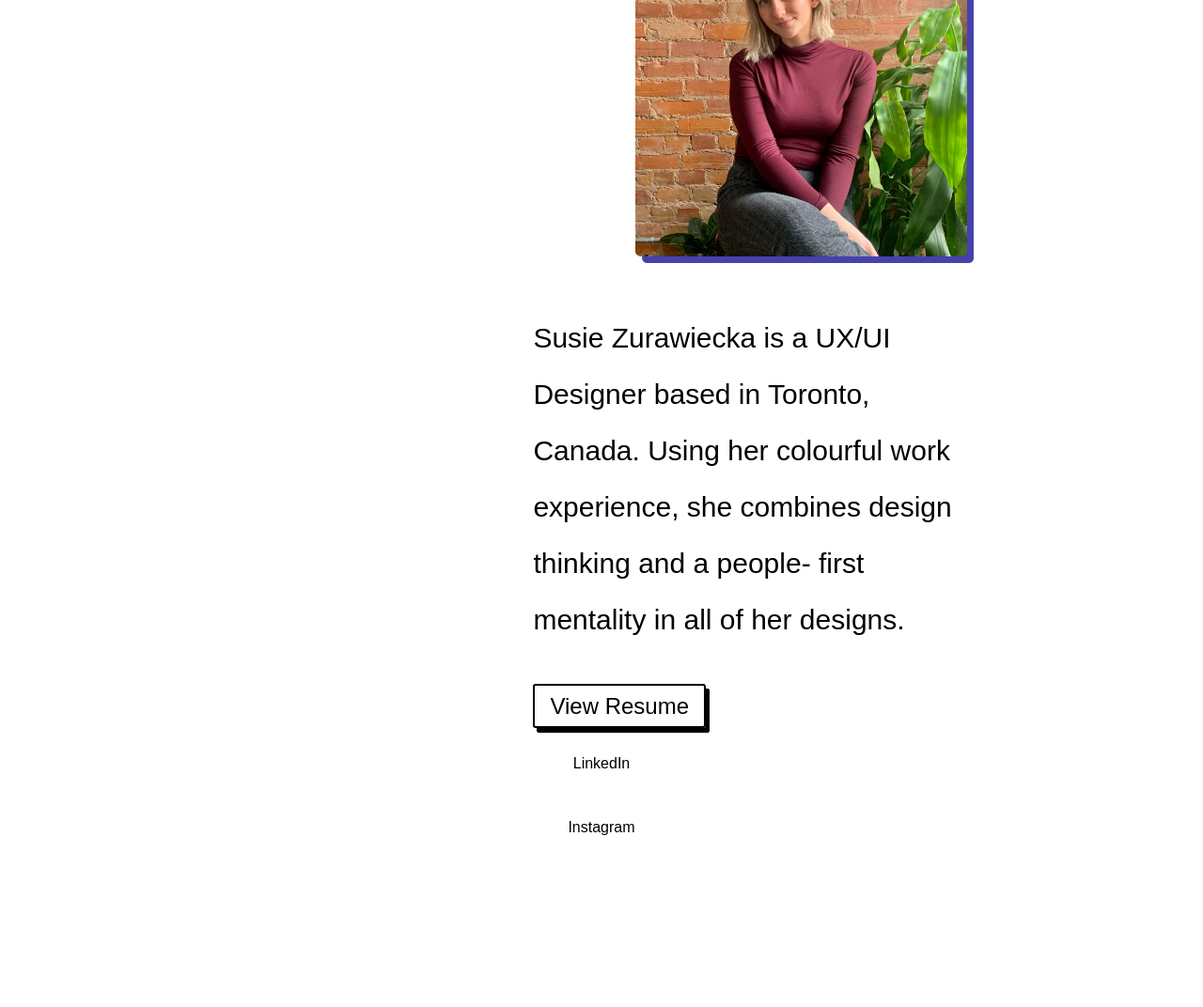
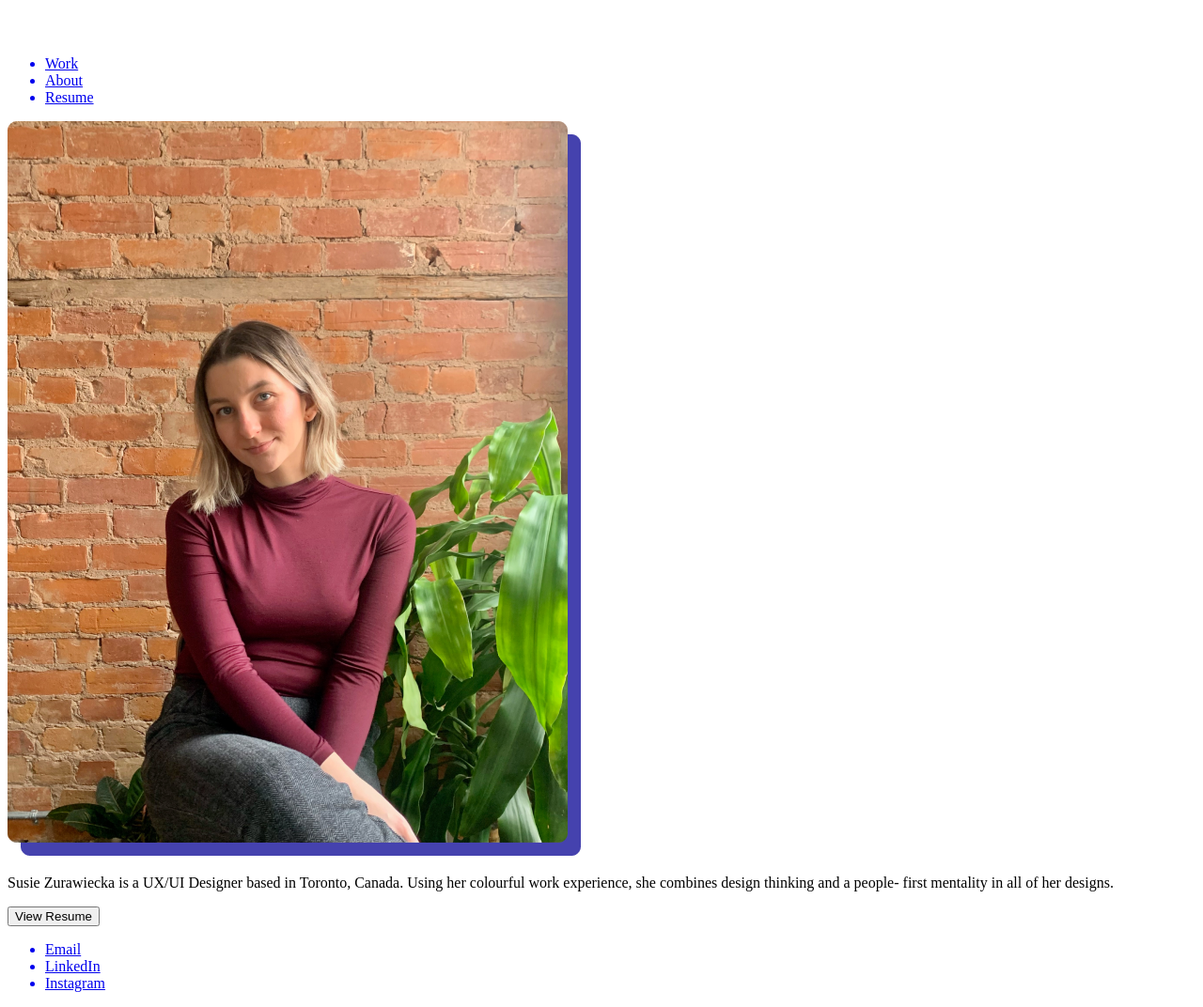
Before and after one commit to zuziazuraw/UX_UI_HW_17, a plain HTML site: page index.html in a window 1280 px wide. Shown: the part 360-1432 px from the top of the page at 94% size. Before the commit the page ends 1284 px from the top, so only its background shows below. Drawn offline with Linux system fonts and the light colour scheme; files that its build step writes are made by us from their sources; a web font is replaced by a local one.

Commit message:
html done

```diff
--- a/css/styles.css
+++ b/css/styles.css
@@ -1,16 +1,32 @@
 
 
+
+
+
+
+
+
+
+
+
+
+
+
+
+
+
+
+
+
+
+
+
+/*
 body {
     margin: 5px 10px 0px 10px;
     padding: 0;
   }
 
-/*NAVIGATION*/
-
-header{
-
-
-}
   .logo {
     float: left;
     width:135px;
@@ -93,7 +109,7 @@ header{
     float: right;
   }
 
-  /*TYPOGRAPHY*/
+
 
 
   h1 {
@@ -114,7 +130,7 @@ header{
 
 }
 
-  /*HERO*/
+
 
   .hey{
     display: inline-block;
@@ -157,7 +173,7 @@ aside {
 }
 
 
-/*BUTTON*/
+
 
 
 .button {
@@ -196,7 +212,7 @@ aside {
 button:focus{
   background-color:#635fd1;}
 
-  /*FOOTER*/
+
 
 
   footer {
@@ -231,3 +247,5 @@ height: 80px;
   @media screen and (min-width: 601px) {
     div.hey {
       font-size: 80px;
+
+  */
--- a/index.html
+++ b/index.html
@@ -1,4 +1,75 @@
 <!DOCTYPE html>
+<html lang="en">
+<head>
+    <link rel="stylesheet" href="https://use.typekit.net/kgk6jux.css">
+
+    <meta charset="UTF-8">
+    <meta name="viewport" content="width=device-width, initial-scale=1.0">
+
+    <link rel="stylesheet" href="styles.css">
+
+    <title>SZ PORTFOLIO</title>
+
+</head>
+<body>
+
+    <!-- Navigation------------------------>
+<header class="navigation">
+
+    <div class="inline-block logo">
+        <a href="#"><img src="images/Ellipse 2.png"></a>
+    </div>
+
+   <nav class="inline-block">
+    <ul>
+       <a href="#"><li>Work</li></a>
+       <a href="#"><li>About</li></a>
+       <a href="#"><li>Resume</li></a>
+    </ul>
+   </nav>
+</header>
+
+<!---Hero Section---------------------------->
+<section class="heroImg">
+
+    <div class="content"><img src="images/mypic.png">
+    <p>Susie Zurawiecka is a UX/UI Designer based in Toronto, Canada. Using her colourful work experience, she combines design thinking and a people- first mentality in all of her designs. </p>
+    <button>View Resume</button>
+</div>
+
+<!---Recent Work---------------------------->
+
+
+
+</section>
+<!---Footer -------------------------------->
+
+<footer>
+    <ul>
+        <a href="#"><li class="inline-block">Email</li></a>
+        <a href="#"><li class="inline-block">LinkedIn</li></a>
+        <a href="#"><li class="inline-block">Instagram</li></a>
+    </ul>
+</footer>
+
+
+</body>
+</html>
+
+
+
+
+
+
+
+
+
+
+
+
+
+
+<!---HEADER<!DOCTYPE html>
 <html lang="en">
 <head>
     <link rel="stylesheet" href="https://use.typekit.net/kgk6jux.css">
@@ -13,7 +84,10 @@
 </head>
     <body>
 
-<!---HEADER-->
+
+
+
+
         <header>
         <div class="navigationBar">
 
@@ -65,3 +139,4 @@
 
     </body>
     </html>
+    -->
```
Also changed, not shown: styles.css (added, +37 -0 lines), 2 other files.
